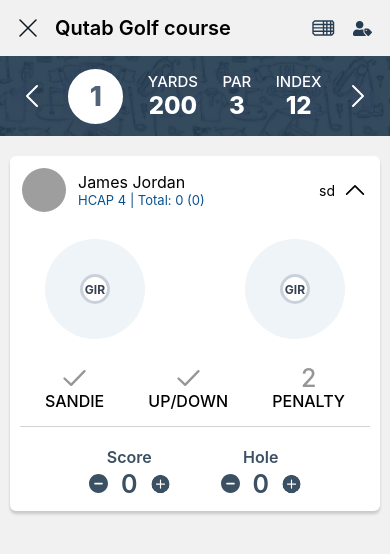
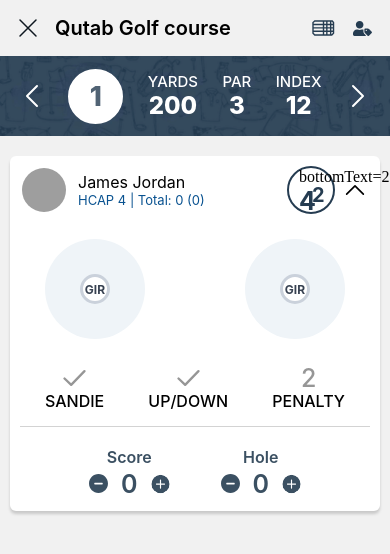
Before and after one commit to ali12md/TaskAli, a React Native app: screen /AddScore in a window 390 px wide. Shown: the top 554 px of the page. Built offline with nearby package versions, Linux system fonts and the light colour scheme; grey boxes are pictures that could not be loaded.

Commit message:
formula type text

```diff
--- /dev/null
+++ b/src/components/CircularText.tsx
@@ -0,0 +1,54 @@
+import React from 'react';
+import { View, Text, StyleSheet } from 'react-native';
+
+interface CircularTextProps {
+    topText?: string | number;
+    bottomText?: string | number;
+}
+
+const CircularText: React.FC<CircularTextProps> = ({
+    topText = 4,
+    bottomText = 2
+}) => {
+    return (
+        <View style={styles.circle}>
+            <View  >
+                bottomText=2
+                <Text style={styles.hText}>{topText}</Text>
+                <View style={styles.container}>
+                    <Text style={styles.hText1}>{bottomText}</Text>
+                </View>
+            </View>
+
+        </View>
+    );
+};
+
+const styles = StyleSheet.create({
+    container: {
+        position: 'absolute',
+        top: 15,
+        left: 13
+    },
+    circle: {
+        width: 48,
+        height: 48,
+        borderRadius: 48 / 2,
+        borderWidth: 2,
+        borderColor: '#253C51',
+        paddingLeft: 10
+    },
+    hText: {
+        fontSize: 25,
+        fontWeight: 'bold',
+        color: '#253C51',
+    },
+    hText1: {
+        fontSize: 20,
+        fontWeight: 'bold',
+        color: '#253C51',
+    },
+
+});
+
+export default CircularText;
--- a/src/components/ScoreCard.tsx
+++ b/src/components/ScoreCard.tsx
@@ -7,6 +7,7 @@ import Avatar from "./Avatar";
 import Counter from "./Counter";
 import DirectionalPad from "./DirectionalPad";
 import RowItem from "./RowItem";
+import CircularText from "./CircularText";
 
 const SCORECARD_KEY = '@scorecard_data';
 
@@ -65,7 +66,7 @@ const ScoreCard = () => {
                     </View>
                 </View>
                 <View style={styles.arrowSection}>
-                    <Text>sd</Text>
+                    <CircularText bottomText={2} topText={4} />
                     <ArrowIcon stroke={'black'} style={styles.arrowIcon} width={20} />
                 </View>
             </View>
```
